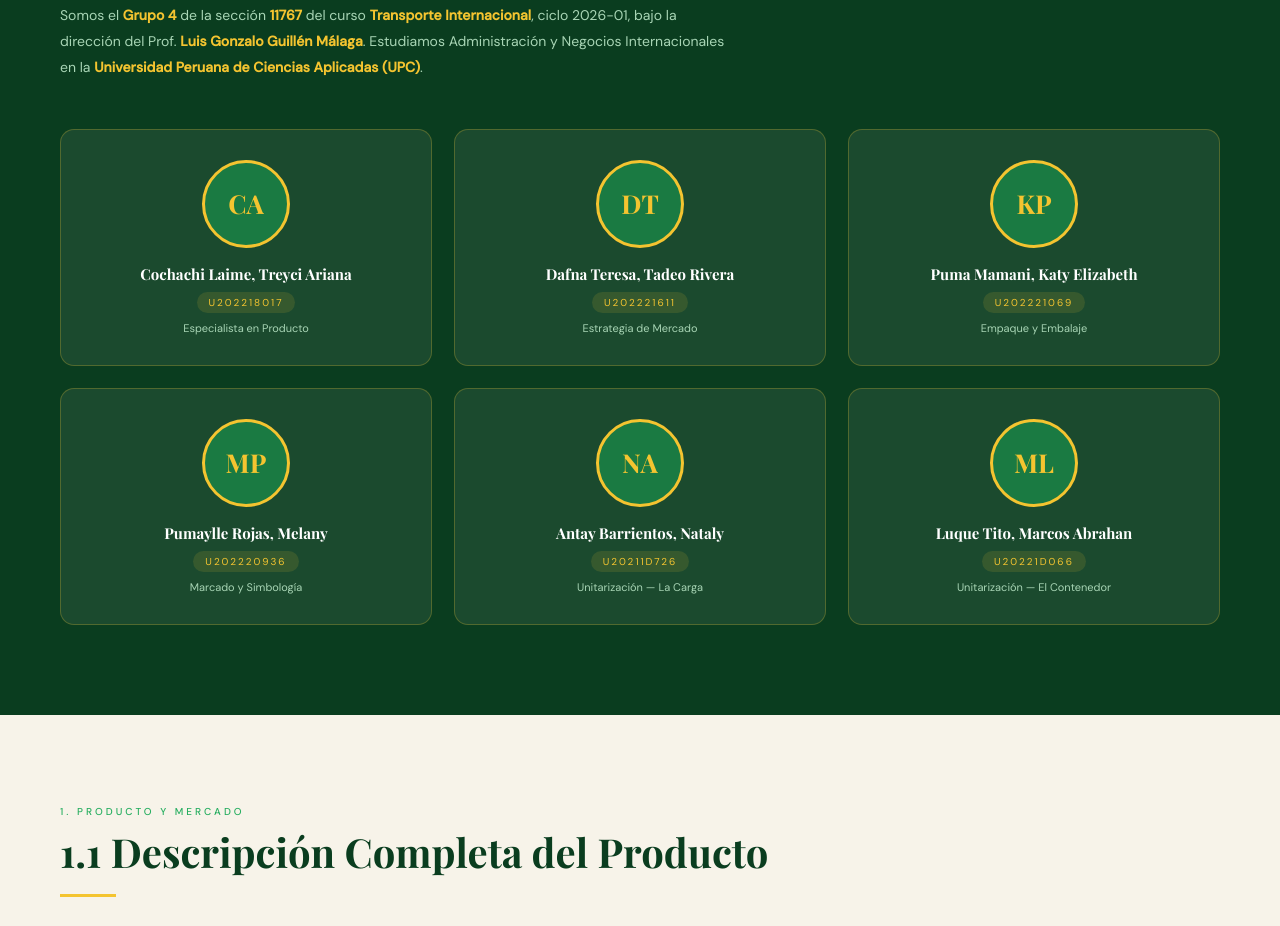
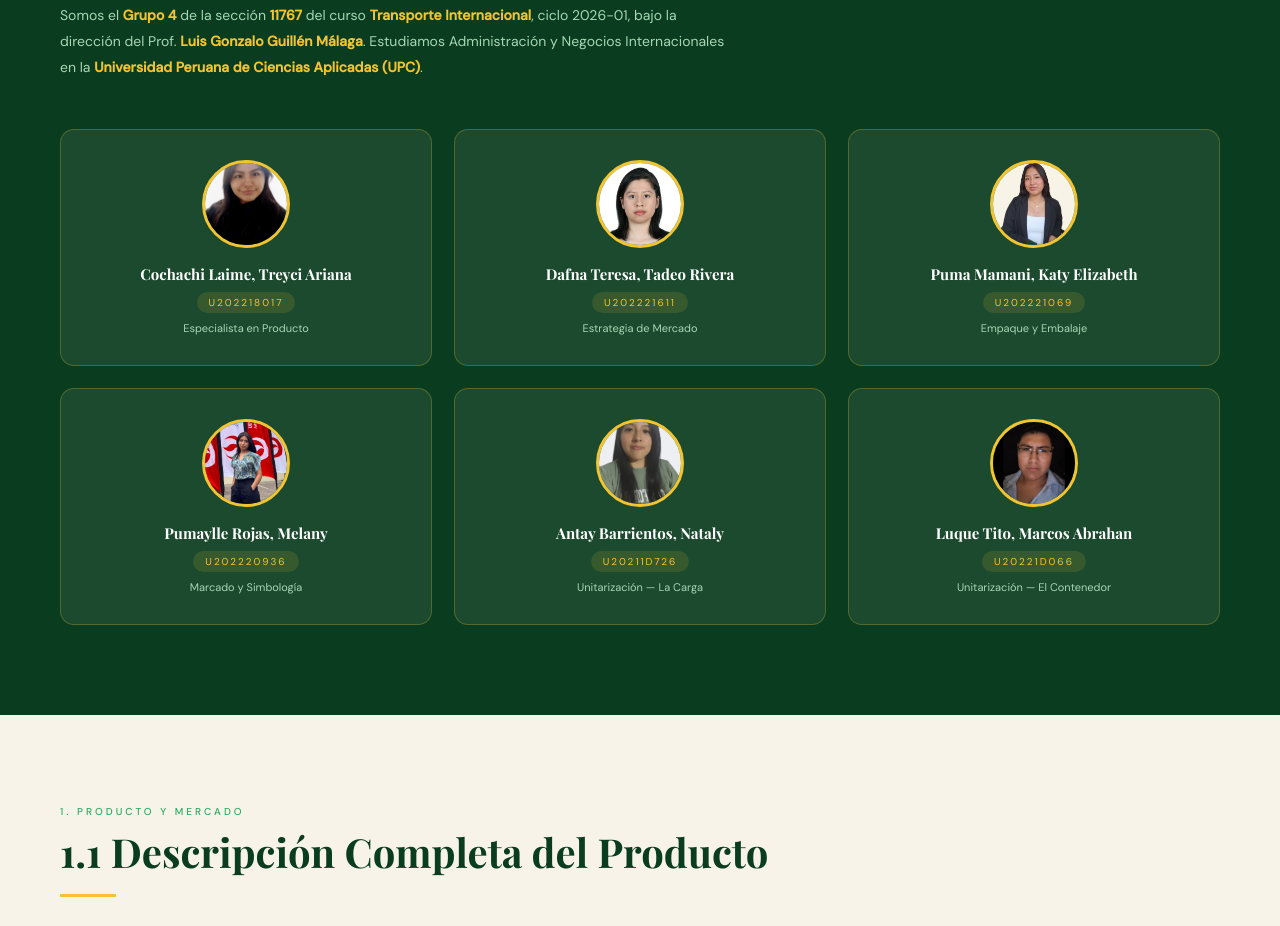
Before and after one commit to AkzRocks/Trabajo-melanie, a plain HTML site: page index.html in a window 1280 px wide. Shown: the part 1017-1943 px from the top of the page. Drawn offline with nearby package versions, Linux system fonts and the light colour scheme.

Commit message:
pagina en linea

```diff
--- a/index.html
+++ b/index.html
@@ -65,7 +65,8 @@ section { padding: 90px 60px; }
 .team-grid { display: grid; grid-template-columns: repeat(3, 1fr); gap: 22px; }
 .team-card { background: rgba(255,255,255,0.07); border: 1px solid rgba(244,196,48,0.25); border-radius: 14px; padding: 30px 22px; text-align: center; transition: background 0.3s, border-color 0.3s, transform 0.3s; }
 .team-card:hover { background: rgba(255,255,255,0.12); border-color: var(--dorado); transform: translateY(-4px); }
-.team-avatar { width: 88px; height: 88px; border-radius: 50%; margin: 0 auto 16px; background: var(--verde-medio); border: 3px solid var(--dorado); display: flex; align-items: center; justify-content: center; font-family: 'Playfair Display', serif; font-size: 26px; font-weight: 700; color: var(--dorado); }
+.team-avatar { width: 88px; height: 88px; border-radius: 50%; margin: 0 auto 16px; background: var(--verde-medio); border: 3px solid var(--dorado); display: flex; align-items: center; justify-content: center; font-family: 'Playfair Display', serif; font-size: 26px; font-weight: 700; color: var(--dorado); overflow: hidden; flex-shrink: 0; }
+.team-avatar img { width: 100%; height: 100%; object-fit: cover; display: block; }
 .team-name { font-family: 'Playfair Display', serif; font-size: 15px; font-weight: 700; color: #fff; margin-bottom: 6px; }
 .team-code { font-size: 10px; letter-spacing: 2px; color: var(--dorado); background: rgba(244,196,48,0.12); padding: 4px 12px; border-radius: 20px; display: inline-block; }
 .team-role { font-size: 11px; color: var(--texto-claro); margin-top: 8px; }
@@ -277,7 +278,7 @@ footer { background: #060f09; padding: 34px 60px; display: flex; align-items: ce
 <section class="hero" id="inicio">
   <div class="hero-content">
     <div class="hero-eyebrow">Exportación Perú → Guayana Francesa · Mayo 2026</div>
-    <h1>Importación de<span>Galleta Antianémica</span>NutriForce</h1>
+    <h1>Exportación de<span>Galleta Antianémica</span>NutriForce</h1>
     <p class="hero-sub">Somos estudiantes de Administración y Negocios Internacionales de la UPC. Este blog explora la exportación de nuestra galleta antianémica <strong style="color:var(--dorado)">NutriForce Amazonie</strong> desde Lima hacia Cayena, Guayana Francesa — mercado con alta prevalencia de anemia y arancel 0% bajo el TLC Perú–UE.</p>
     <div class="hero-btns">
       <a href="#producto" class="btn-primary">Ver Producto →</a>
@@ -307,12 +308,54 @@ footer { background: #060f09; padding: 34px 60px; display: flex; align-items: ce
   <div class="title-bar"></div>
   <p class="team-intro">Somos el <strong>Grupo 4</strong> de la sección <strong>11767</strong> del curso <strong>Transporte Internacional</strong>, ciclo 2026-01, bajo la dirección del Prof. <strong>Luis Gonzalo Guillén Málaga</strong>. Estudiamos Administración y Negocios Internacionales en la <strong>Universidad Peruana de Ciencias Aplicadas (UPC)</strong>.</p>
   <div class="team-grid">
-    <div class="team-card"><div class="team-avatar">CA</div><div class="team-name">Cochachi Laime, Treyci Ariana</div><div class="team-code">U202218017</div><div class="team-role">Especialista en Producto</div></div>
-    <div class="team-card"><div class="team-avatar">DT</div><div class="team-name">Dafna Teresa, Tadeo Rivera</div><div class="team-code">U202221611</div><div class="team-role">Estrategia de Mercado</div></div>
-    <div class="team-card"><div class="team-avatar">KP</div><div class="team-name">Puma Mamani, Katy Elizabeth</div><div class="team-code">U202221069</div><div class="team-role">Empaque y Embalaje</div></div>
-    <div class="team-card"><div class="team-avatar">MP</div><div class="team-name">Pumaylle Rojas, Melany</div><div class="team-code">U202220936</div><div class="team-role">Marcado y Simbología</div></div>
-    <div class="team-card"><div class="team-avatar">NA</div><div class="team-name">Antay Barrientos, Nataly</div><div class="team-code">U20211D726</div><div class="team-role">Unitarización — La Carga</div></div>
-    <div class="team-card"><div class="team-avatar">ML</div><div class="team-name">Luque Tito, Marcos Abrahan</div><div class="team-code">U20221D066</div><div class="team-role">Unitarización — El Contenedor</div></div>
+    <div class="team-card">
+      <div class="team-avatar">
+        <img src="img/Treyci.png" alt="Cochachi Laime, Treyci Ariana">
+      </div>
+      <div class="team-name">Cochachi Laime, Treyci Ariana</div>
+      <div class="team-code">U202218017</div>
+      <div class="team-role">Especialista en Producto</div>
+    </div>
+    <div class="team-card">
+      <div class="team-avatar">
+        <img src="img/dafna.jpeg" alt="Dafna Teresa, Tadeo Rivera">
+      </div>
+      <div class="team-name">Dafna Teresa, Tadeo Rivera</div>
+      <div class="team-code">U202221611</div>
+      <div class="team-role">Estrategia de Mercado</div>
+    </div>
+    <div class="team-card">
+      <div class="team-avatar">
+        <img src="img/Kay.jpeg" alt="Puma Mamani, Katy Elizabeth">
+      </div>
+      <div class="team-name">Puma Mamani, Katy Elizabeth</div>
+      <div class="team-code">U202221069</div>
+      <div class="team-role">Empaque y Embalaje</div>
+    </div>
+    <div class="team-card">
+      <div class="team-avatar">
+        <img src="img/melany.jpeg" alt="Pumaylle Rojas, Melany">
+      </div>
+      <div class="team-name">Pumaylle Rojas, Melany</div>
+      <div class="team-code">U202220936</div>
+      <div class="team-role">Marcado y Simbología</div>
+    </div>
+    <div class="team-card">
+      <div class="team-avatar">
+        <img src="img/naty.jpeg" alt="Antay Barrientos, Nataly">
+      </div>
+      <div class="team-name">Antay Barrientos, Nataly</div>
+      <div class="team-code">U20211D726</div>
+      <div class="team-role">Unitarización — La Carga</div>
+    </div>
+    <div class="team-card">
+      <div class="team-avatar">
+        <img src="img/Marcos.jpeg" alt="Luque Tito, Marcos Abrahan">
+      </div>
+      <div class="team-name">Luque Tito, Marcos Abrahan</div>
+      <div class="team-code">U20221D066</div>
+      <div class="team-role">Unitarización — El Contenedor</div>
+    </div>
   </div>
 </section>
 
```
Also changed, not shown: img/Kay.jpeg (added), img/Marcos.jpeg (added), img/Treyci.png (added), img/dafna.jpeg (added), img/melany.jpeg (added), img/naty.jpeg (added).
